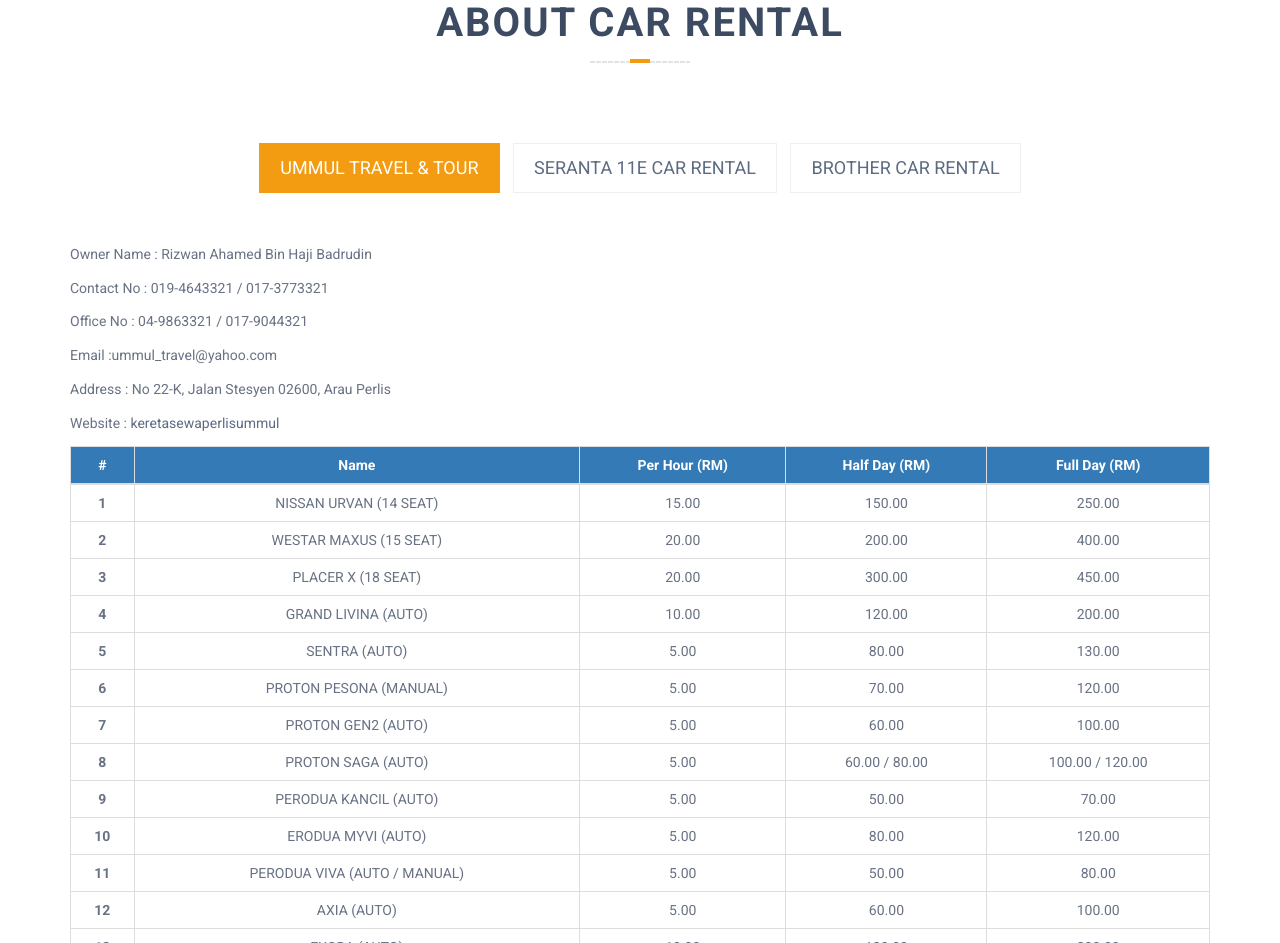
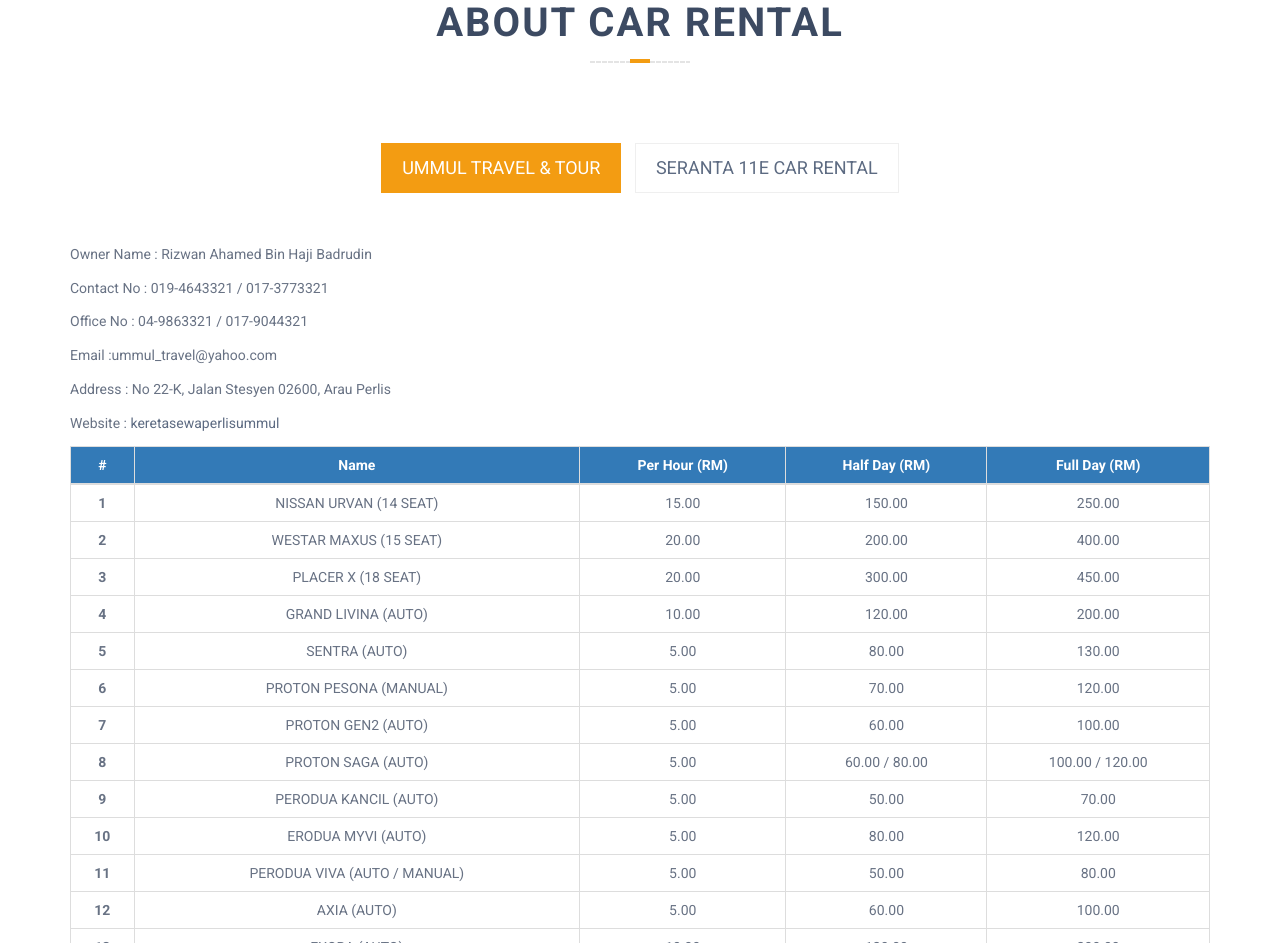
Before and after one commit to perlistransportation/perlistransportation.github.io, a plain HTML site: page car.html in a window 1280 px wide. Shown: the part 897-1840 px from the top of the page. Drawn offline with Linux system fonts and the light colour scheme.

Commit message:
buang brother

```diff
--- a/car.html
+++ b/car.html
@@ -115,7 +115,7 @@
                     <ul class="about-details-menu">
                         <li class="active"><a data-toggle="tab" href="#ummul">Ummul Travel & Tour</a></li>
                         <li><a data-toggle="tab" href="#seranta">Seranta 11E Car Rental</a></li>
-                        <li><a data-toggle="tab" href="#brother">Brother Car Rental</a></li>
+
                     </ul>
                 </div>
             </div>
@@ -284,9 +284,9 @@
 
                                              <CENTER><p>ISNIN - KHAMIS</p>
 
-                                             <table class="table table-bordered">
+                                            <table class="table table-bordered">
                                               <thead>
-                                                <tr class="bg-primary">
+                                                  <tr class="bg-primary">
                                                   <th scope="col"><center>#</center></th>
                                                   <th scope="col"><center>Name</center></th>
                                                   <th scope="col"><center>Per Hour (RM)</center></th>
@@ -360,13 +360,14 @@
                                                  </tr>
                                               </tbody>
                                             </table>
+
                                             <br>
                                             <br>
                                             <br>
 
                                             <CENTER><p>JUMAAT - AHAD</p>
 
-                                             <table class="table table-bordered">
+                                            <table class="table table-bordered">
                                               <thead>
                                                 <tr class="bg-primary">
                                                   <th scope="col"><center>#</center></th>
@@ -448,7 +449,7 @@
                                             <CENTER><p>BEST FOR STUDENT !!</p>
                                             <CENTER><p>PAKEJ OVERNIGHT 9PM - 9AM</p>
 
-                                             <table class="table table-bordered">
+                                            <table class="table table-bordered">
                                               <thead>
                                                 <tr class="bg-primary">
                                                   <th scope="col"><center>#</center></th>
```
